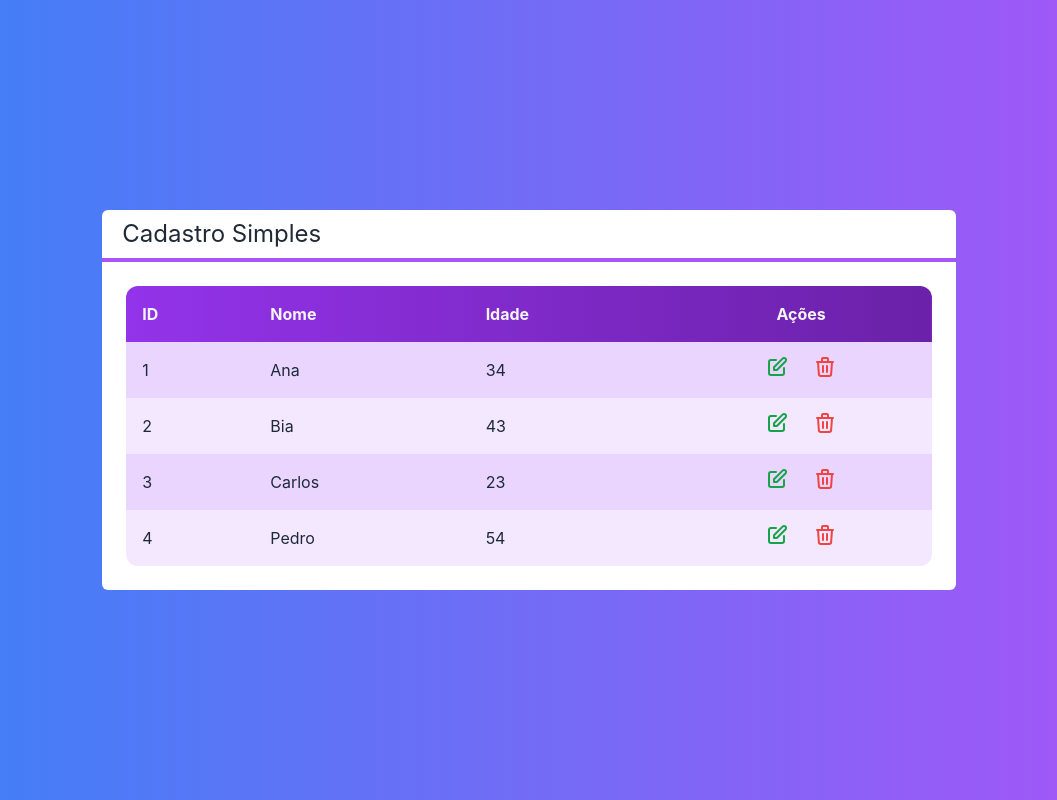
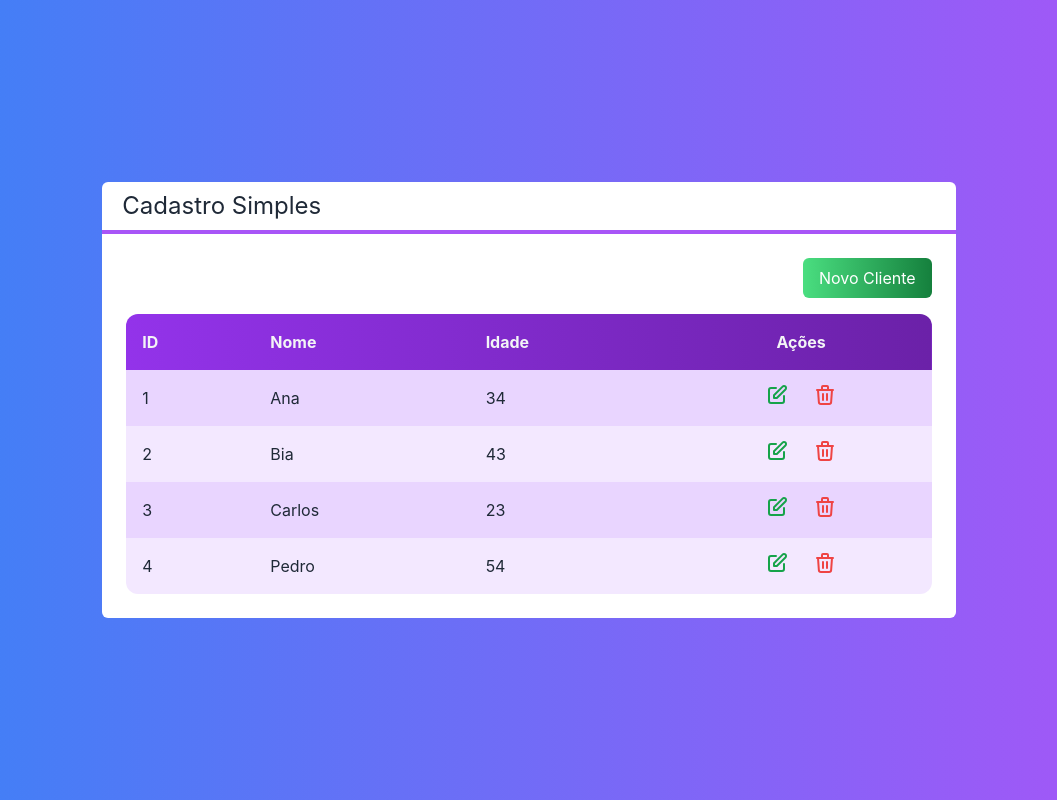
Before and after one commit to LucasEPO/crudNextJS, a Next.js app: page / in a window 1280 px wide. Shown: the whole page, without its empty margins (111-1168 px from the left). Built offline with nearby package versions, Linux system fonts and the light colour scheme.

Commit message:
Adicioando componente botao

```diff
--- /dev/null
+++ b/src/components/Botao.tsx
@@ -0,0 +1,24 @@
+interface ButtonProps {
+    //parametro obrigatoirio
+    children: any;
+
+    //parametro opicional
+    color?: 'green' | 'blue' | 'gray';
+    className?: string
+}
+
+export default function Botao(props: ButtonProps) {
+
+    //se tiver recebido parametro pegar cor do parametro se nao usa cinza como default
+    const color = props.color ?? 'gray';
+
+    return (
+        <button className={`
+            bg-gradient-to-r from-${color}-400 to-${color}-700
+            text-white px-4 py-2 rounded-md
+            ${props.className}
+        `}>
+            {props.children}
+        </button>
+    );
+}
--- a/src/pages/index.tsx
+++ b/src/pages/index.tsx
@@ -1,3 +1,4 @@
+import Botao from "../components/Botao";
 import Layout from "../components/Layout";
 import Tabela from "../components/Tabela";
 import Cliente from "../core/Cliente";
@@ -24,6 +25,9 @@
       text-white
     `}>
       <Layout titulo="Cadastro Simples">
+        <div className="flex justify-end">
+          <Botao color="green" className="mb-4">Novo Cliente</Botao>
+        </div>
         <Tabela
           clientes={clientes}
           clientSelected={clientSelected}
--- a/tailwind.config.js
+++ b/tailwind.config.js
@@ -2,6 +2,17 @@
   content: [
     "./src/pages/**/*.{js,ts,jsx,tsx}",
     "./src/components/**/*.{js,ts,jsx,tsx}"
+  ],
+  safelist: [
+    {
+      pattern: /^bg-/
+    },
+    {
+      pattern: /^to-/
+    },
+    {
+      pattern: /^from-/
+    }
   ],
   theme: {
     extend: {},
```
